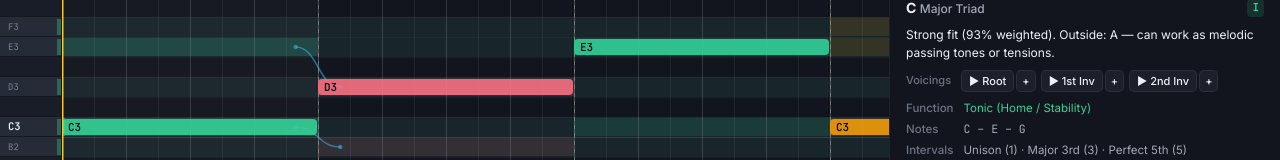
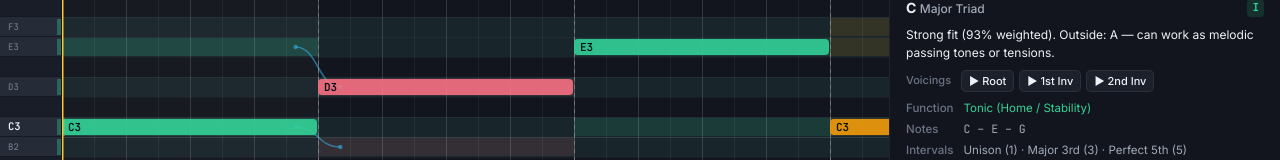
Before and after one commit to Renvukus/musical-scales, a React (Vite) app: page / in a window 1280 px wide. Shown: the part 497-657 px from the top of the page. Built offline with nearby package versions, Linux system fonts and the light colour scheme.

Commit message:
ui: remove voicing note-insertion (+) button from TheoryInspector

```diff
--- a/src/ui/App.tsx
+++ b/src/ui/App.tsx
@@ -619,18 +619,6 @@ export const App: React.FC = () => {
             chord={displayedChord}
             scale={displayedScale}
             selectedInterval={selectedInterval}
-            onInsertInversion={
-              activeSection
-                ? (chord, inversion) =>
-                    dispatch({
-                      type: 'INSERT_CHORD_IN_SECTION',
-                      sectionId: activeSection.id,
-                      pitchClasses: chord.pitchClasses,
-                      intervals: chord.definition.intervals,
-                      inversion,
-                    })
-                : undefined
-            }
           />
         </aside>
       </main>
--- a/src/ui/components/TheoryInspector.tsx
+++ b/src/ui/components/TheoryInspector.tsx
@@ -14,7 +14,6 @@ interface TheoryInspectorProps {
   scale?: ScaleCandidate;
   selectedInterval?: IntervalAnalysis | null;
   mode: 'chord' | 'scale';
-  onInsertInversion?: (chord: ChordCandidate, inversion: number) => void;
 }
 
 function symbolToPreviewPitches(symbol: string): number[] {
@@ -44,7 +43,6 @@ export const TheoryInspector: React.FC<TheoryInspectorProps> = ({
   scale,
   selectedInterval,
   mode,
-  onInsertInversion,
 }) => {
   const intervalBanner = selectedInterval ? (
     <div className="interval-banner">
@@ -170,8 +168,8 @@ export const TheoryInspector: React.FC<TheoryInspectorProps> = ({
               3,
             );
             return (
-              <div key={label} className="inversion-group">
               <button
+                key={label}
                 className="btn btn-sm"
                 style={{ height: '22px', padding: '0 7px' }}
                 onClick={() => audioEngine.playChord(pitches, 0.9, 0.75)}
@@ -179,20 +177,6 @@ export const TheoryInspector: React.FC<TheoryInspectorProps> = ({
               >
                 ▶ {label}
               </button>
-                {onInsertInversion && (
-                  <button
-                    className="btn btn-sm"
-                    style={{ height: '22px', padding: '0 5px' }}
-                    onClick={() => {
-                      audioEngine.playChord(pitches, 0.85, 0.74);
-                      onInsertInversion(chord, invIdx);
-                    }}
-                    title={`Insert ${chord.symbol} (${label}) into active section`}
-                  >
-                    +
-                  </button>
-                )}
-              </div>
             );
           })}
         </div>
```
Lines whose indentation alone changed are shown as unchanged.
